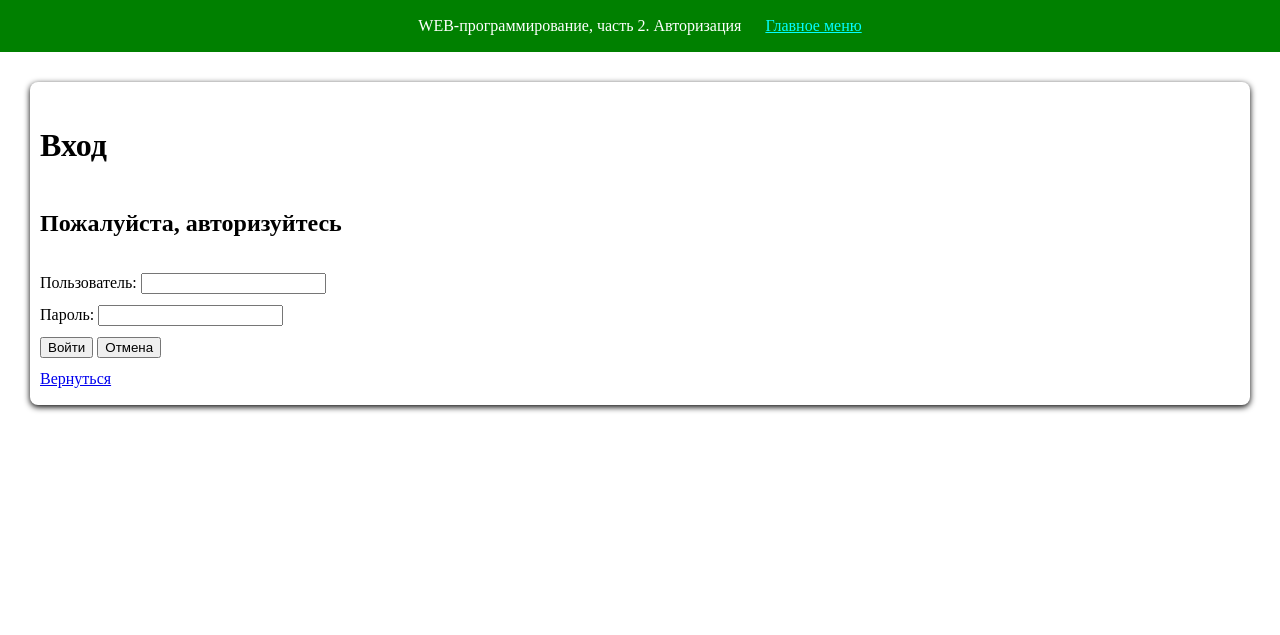
After one commit to Romansen1412/web-back-labs, a Flask app: page /lab4/login in a window 1280 px wide. The commit adds this page. Shown: the top 635 px of the page. Run offline with Flask 3, Linux system fonts and the light colour scheme.

Commit message:
Авторизация

```diff
--- a/lab4.py
+++ b/lab4.py
@@ -99,3 +99,17 @@ def tree():
         tree_count -= 1
 
     return redirect('/lab4/tree')
+
+@lab4.route('/lab4/login', methods=['GET', 'POST'])
+def login():
+    if request.method == 'GET':
+        return render_template('lab4/login.html', authorized=False)
+
+    login = request.form.get('login')
+    password = request.form.get('password')
+
+    if login == 'alex' and password == '123':
+        return render_template('lab4/login.html', login=login, authorized=True)
+
+    error = 'Неверные логин и/или пароль'
+    return render_template('lab4/login.html', error=error, authorized=False)
--- a/templates/lab4/lab4.html
+++ b/templates/lab4/lab4.html
@@ -8,5 +8,6 @@
     <ol>
         <li><a href="/lab4/div-form">Арифметика</a></li>
         <li><a href="/lab4/tree">Деревья</a></li>
+        <li><a href="/lab4/login">Авторизация</a></li>
     </ol>
 {% endblock %}
--- /dev/null
+++ b/templates/lab4/login.html
@@ -0,0 +1,30 @@
+{% extends "base.html" %}
+
+{% block lab %}Авторизация{% endblock %}
+
+{% block main %}
+
+{% if authorized %}
+    <h1>Добро пожаловать, {{ login }}!</h1>
+    <div><a href="/lab4/login">Вернуться</a></div>
+{% else %}
+    <h1>Вход</h1>
+    <h2>Пожалуйста, авторизуйтесь</h2>
+    <form method="post">
+        <div>
+            <label for="login">Пользователь:</label>
+            <input type="text" id="login" name="login">
+        </div>
+        <div>
+            <label for="password">Пароль:</label>
+            <input type="password" id="password" name="password">
+        </div>
+        <div>{{ error }}</div>
+        <div>
+            <button type="submit">Войти</button>
+            <button type="reset">Отмена</button>
+        </div>
+    </form>
+    <div><a href="/lab4/login">Вернуться</a></div>
+{% endif %}
+{% endblock %}
```
